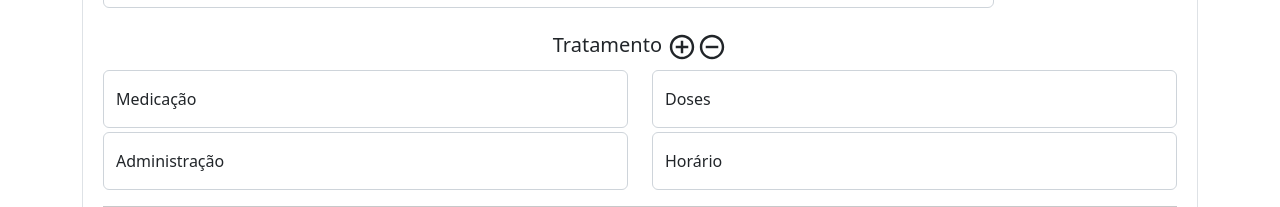
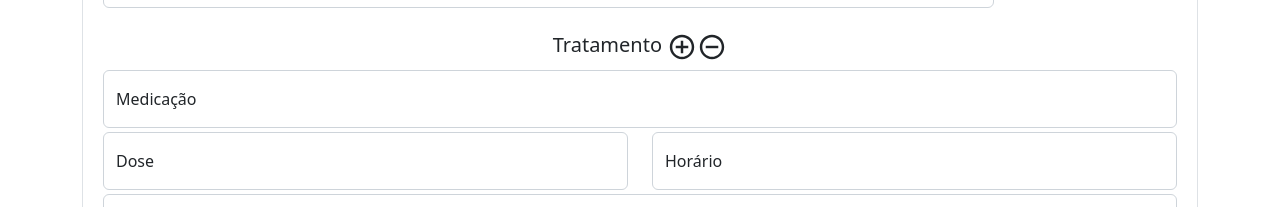
Before and after one commit to saulosjoseph/sampet-consultas, a Next.js app: page /consulta in a window 1280 px wide. Shown: the part 745-952 px from the top of the page. Built offline with nearby package versions, Linux system fonts and the light colour scheme.

Commit message:
fix: form tratamento

```diff
--- a/src/pages/consulta.tsx
+++ b/src/pages/consulta.tsx
@@ -234,12 +234,25 @@ export default function Consultation() {
                                 />
                               </FloatingLabel>
                             </Col>
+                          </Row>
+                          <Row className="mb-1">
                             <Col>
                               <FloatingLabel
                                 controlId="dosesInput"
-                                label="Doses"
+                                label="Dose"
                               >
-                                <Form.Control type="text" placeholder="Doses" />
+                                <Form.Control type="text" placeholder="Dose" />
+                              </FloatingLabel>
+                            </Col>
+                            <Col>
+                              <FloatingLabel
+                                controlId="horarioInput"
+                                label="Horário"
+                              >
+                                <Form.Control
+                                  type="text"
+                                  placeholder="Horário"
+                                />
                               </FloatingLabel>
                             </Col>
                           </Row>
@@ -252,17 +265,6 @@ export default function Consultation() {
                                 <Form.Control
                                   type="text"
                                   placeholder="Administração"
-                                />
-                              </FloatingLabel>
-                            </Col>
-                            <Col>
-                              <FloatingLabel
-                                controlId="horarioInput"
-                                label="Horário"
-                              >
-                                <Form.Control
-                                  type="text"
-                                  placeholder="Horário"
                                 />
                               </FloatingLabel>
                             </Col>
```
